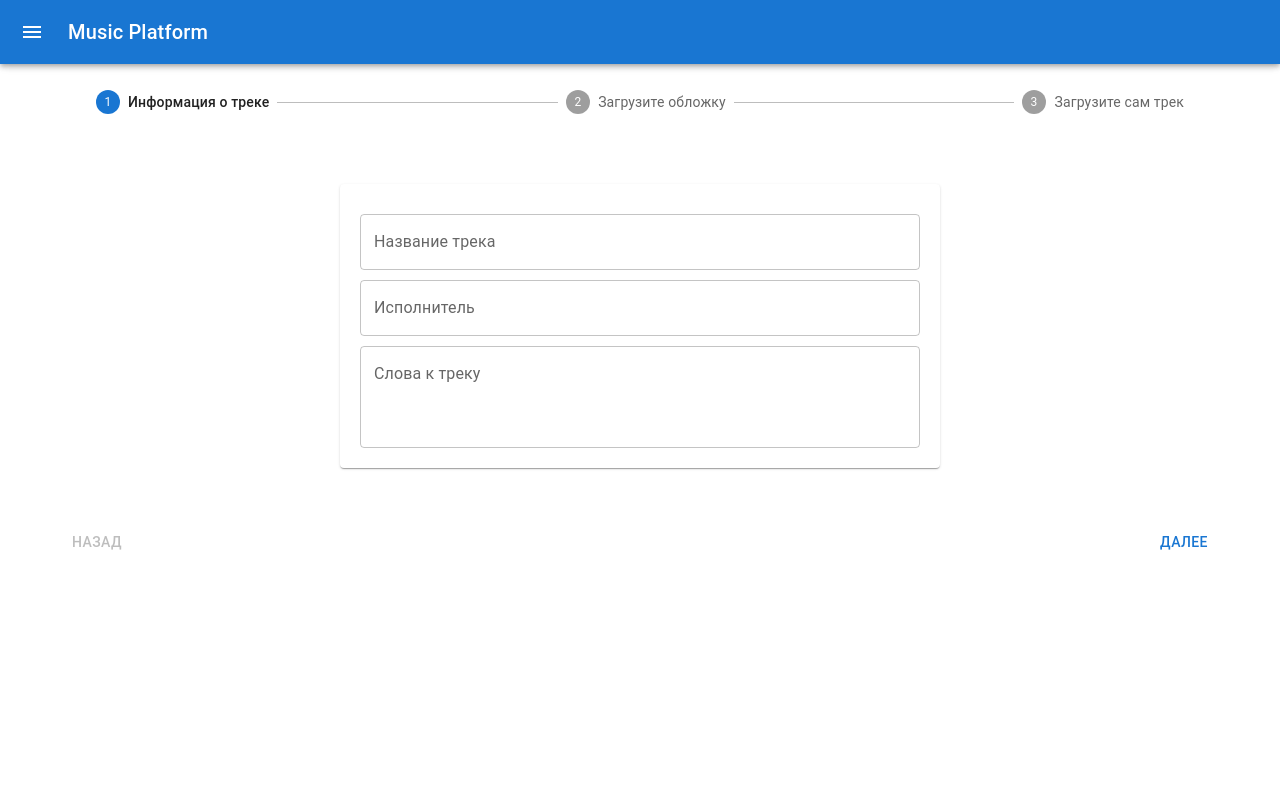
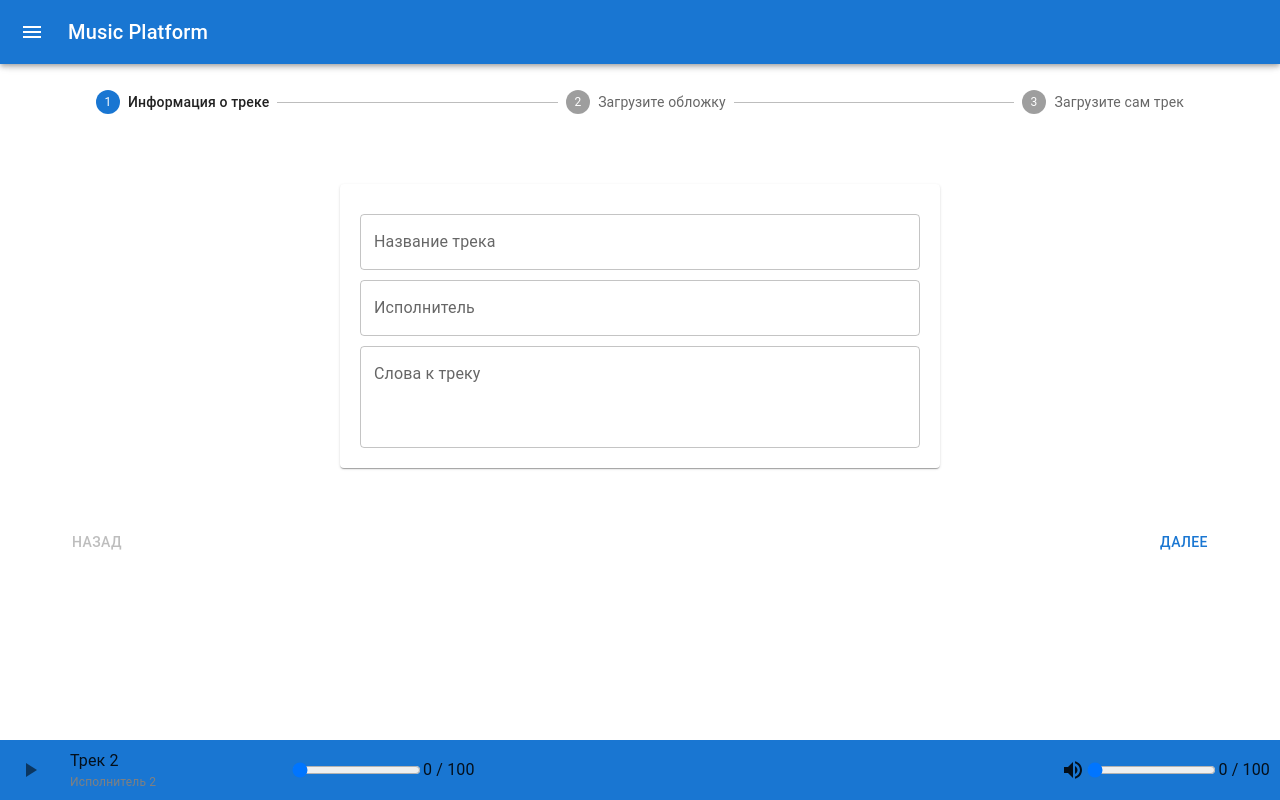
Before and after one commit to chopsqd/fullstack-ssr, a Next.js app in the folder client/: page /tracks/create in a window 1280 px wide. Built offline with nearby package versions, Linux system fonts and the light colour scheme.

Commit message:
Implemented a track playback player

```diff
--- /dev/null
+++ b/client/components/Player.tsx
@@ -0,0 +1,31 @@
+import React from 'react';
+import {Pause, PlayArrow, VolumeUp} from "@mui/icons-material";
+import {Grid, IconButton} from "@mui/material";
+import styles from '../styles/Player.module.scss'
+import {ITrack} from "../types/track";
+import ProgressBar from "./ProgressBar";
+
+const Player: React.FC = () => {
+    const active = false
+    const track: ITrack = {_id: '2', name: 'Трек 2', artist: 'Исполнитель 2', text: 'Text example 2', comments: [], listens: 3, audio: 'https://cdn.mp3xa.me/igVjAGEnQqX30AkW4AnCgQ/1671650303/L29ubGluZS9tcDMvMjAyMi8wMy9BbGVrcyBBdGFtYW4gJiBGaW5pay5GaW55YSAtINCU0LXQstC-0YfQutCwINCR0LDQvdC00LjRgtC60LAgKFNhc2hhIEZpcnN0IFJhZGlvIFJlbWl4KS5tcDM', picture: 'https://phonoteka.org/uploads/posts/2021-05/1621693392_8-phonoteka_org-p-fon-dlya-oblozhek-trekov-9.jpg'}
+
+    return (
+        <div className={styles.player}>
+            <IconButton>
+                {active
+                    ? <Pause/>
+                    : <PlayArrow/>
+                }
+            </IconButton>
+            <Grid container direction={"column"} style={{width: 200, margin: '0 20px'}}>
+                <div>{track.name}</div>
+                <div style={{fontSize: 12, color: 'gray'}}>{track.artist}</div>
+            </Grid>
+            <ProgressBar left={0} right={100} onChange={() => {}}/>
+            <VolumeUp style={{marginLeft: 'auto'}}/>
+            <ProgressBar left={0} right={100} onChange={() => {}}/>
+        </div>
+    );
+};
+
+export default Player;
--- /dev/null
+++ b/client/components/ProgressBar.tsx
@@ -0,0 +1,24 @@
+import React from 'react';
+
+interface TrackProgressProps {
+    left: number
+    right: number
+    onChange: (e: any) => void
+}
+
+const ProgressBar: React.FC<TrackProgressProps> = ({left, right, onChange}) => {
+    return (
+        <div style={{display: 'flex'}}>
+            <input
+                type="range"
+                min={left}
+                max={right}
+                value={left}
+                onChange={onChange}
+            />
+            <div>{left} / {right}</div>
+        </div>
+    );
+};
+
+export default ProgressBar;
--- a/client/layout/MainLayout.tsx
+++ b/client/layout/MainLayout.tsx
@@ -1,6 +1,7 @@
 import React from 'react';
 import Navbar from "../components/Navbar";
 import {Container} from "@mui/material";
+import Player from "../components/Player";
 
 interface Props {
     children: React.ReactNode
@@ -13,6 +14,7 @@ const MainLayout: React.FC<Props> = ({children}) => {
             <Container style={{margin: '90px auto'}}>
                 {children}
             </Container>
+            <Player/>
         </>
     );
 };
--- /dev/null
+++ b/client/styles/Player.module.scss
@@ -0,0 +1,10 @@
+.player {
+  height: 60px;
+  width: 100%;
+  position: fixed;
+  bottom: 0;
+  display: flex;
+  align-items: center;
+  padding: 0 10px;
+  background-color: #1976d2;
+}
```
